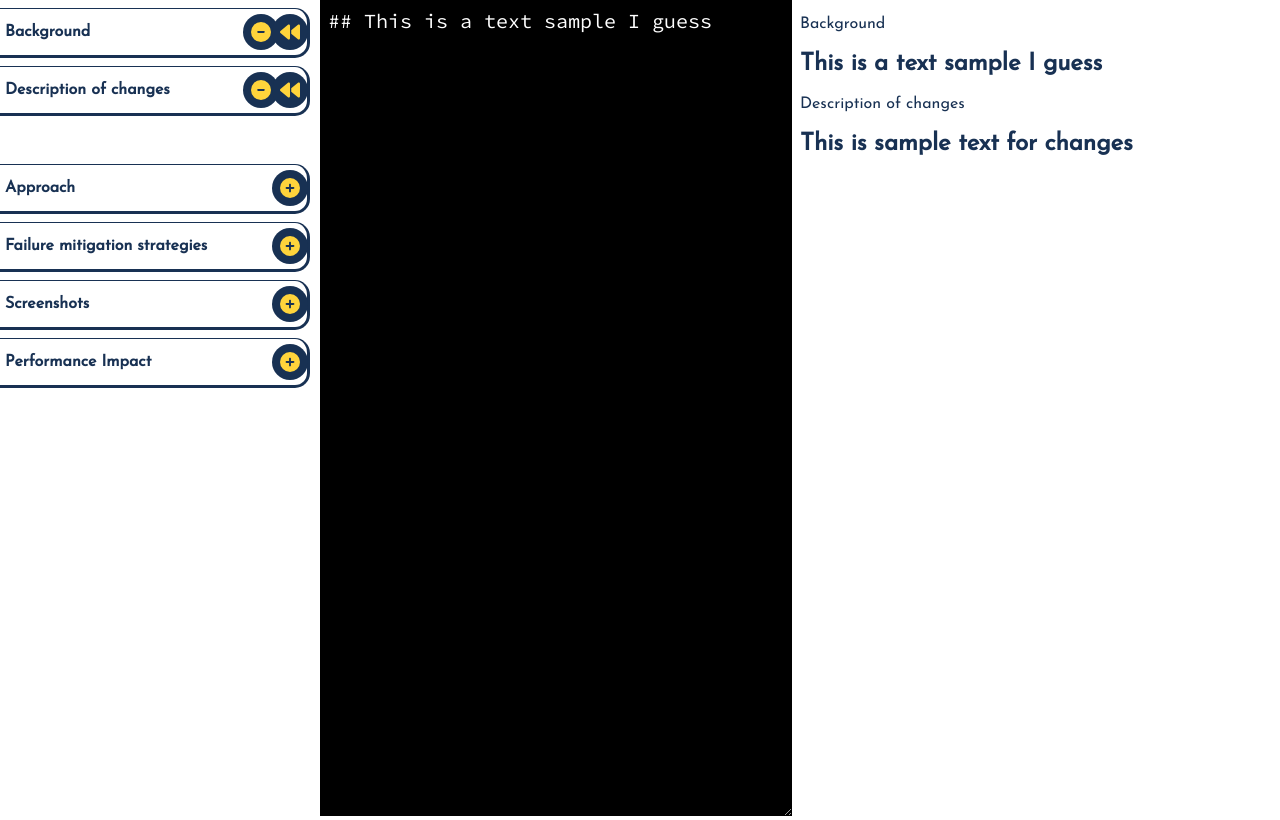
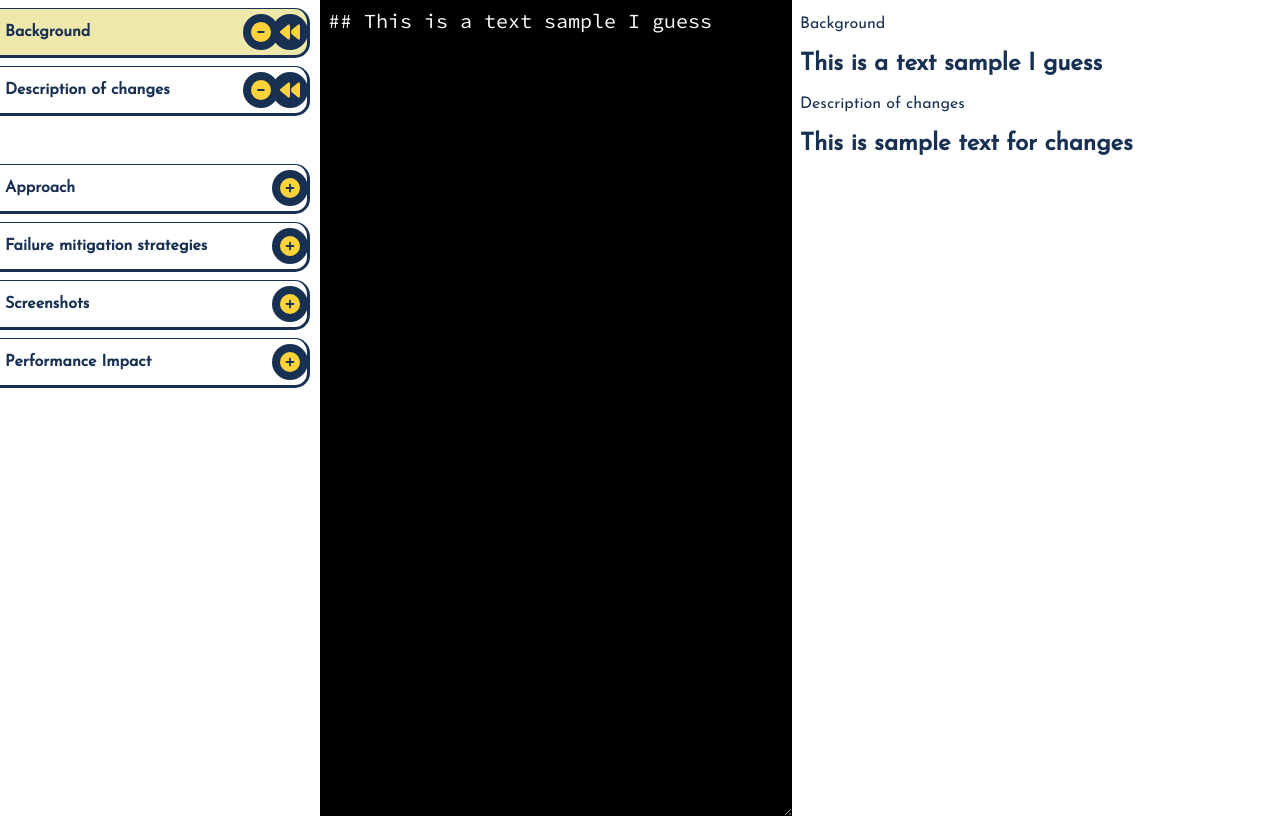
Before and after one commit to CharlesDesiderio/pr-manager, a React (Create React App) app: page / in a window 1280 px wide. Built offline with nearby package versions, Linux system fonts and the light colour scheme.

Commit message:
Added selected section highlighting

```diff
--- a/src/App.js
+++ b/src/App.js
@@ -82,7 +82,7 @@ const App = () => {
       <div>
         { sectionsState.map((item, i) => {
           return item.included ?
-          <div onClick={(arrNum) => chooseEditor(i)} id={i} className={styles.section} >
+          <div onClick={(arrNum) => chooseEditor(i)} id={i} className={`${styles.section} ${i === currentItem ? styles.selected : ''}` } >
             <Section data={item} />
             <FontAwesomeIcon onClick={(arrNum) => removeItem(i)} className={styles.faIcon} icon={faMinusCircle} />
             <FontAwesomeIcon onClick={(arrNum) => resetItem(i)} className={styles.faIcon} icon={faBackward} />
@@ -90,7 +90,7 @@ const App = () => {
         }) }
         <div className={styles.divider}></div>
         { sectionsState.map((item, i) => {
-          return item.included ? null : <div className={styles.inactiveSection} id={i}><Section data={item} /><FontAwesomeIcon onClick={(arrNum) => addSection(i)} className={styles.faIcon} icon={faPlusCircle} /></div>
+          return item.included ? null : <div onClick={(arrNum) => chooseEditor(i)} className={`${styles.inactiveSection} ${i === currentItem ? styles.selected : ''}` } id={i}><Section data={item} /><FontAwesomeIcon onClick={(arrNum) => addSection(i)} className={styles.faIcon} icon={faPlusCircle} /></div>
         }) }
       </div>
 
--- a/src/App.module.css
+++ b/src/App.module.css
@@ -63,3 +63,7 @@ body {
 .divider {
   margin-top: 3rem;
 }
+
+.selected {
+  background-color: palegoldenrod;
+}
```
